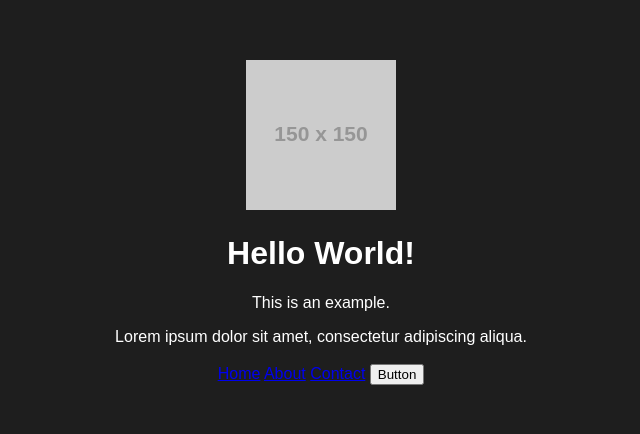
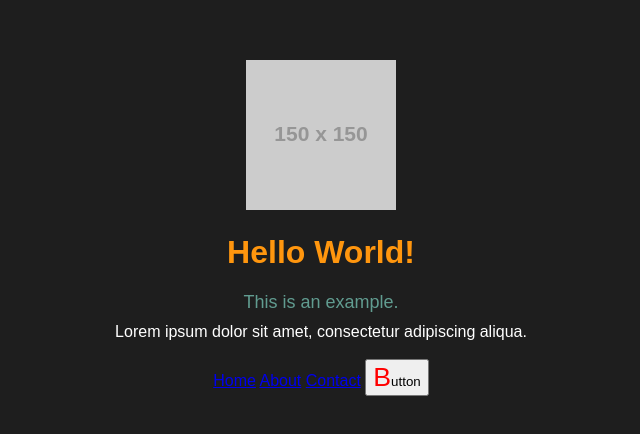
Before and after one commit to Gonz221978/COMP001B.LectureActivity1, a plain HTML site: page index.html in a window 1280 px wide. Shown: the part 196-630 px from the top of the page, without its empty margins (319-959 px from the left). Drawn offline with Linux system fonts and the light colour scheme; placeholder pictures from the web are drawn by us.

Commit message:
css demonstration additions

```diff
--- a/styles.css
+++ b/styles.css
@@ -1,3 +1,5 @@
+
+/* Initial */
 body {
     background-color: #1e1e1e;
     color: white;
@@ -5,3 +7,38 @@ body {
     text-align: center;
     margin-top: 20%;
 }
+
+/* Type Selector */
+p {
+    font-size: 18px;
+    color: rgb(97, 156, 144);
+    margin: 10px 0;
+}
+
+/* ID Selector */
+#main-title {
+    font-size: 32px;
+    color: rgb(255, 150, 14);
+    text-align: center;
+    margin-top: 20px;
+}
+
+/* Class Selector */s
+.box {
+    background-color: lightcoral;
+    padding: 10px;
+    margin: 10px 0;
+    border-radius: 5px;
+}
+
+/* Pseudo-class Selector */
+.nav-link:hover {
+    text-decoration: underline;
+    color: rgb(255, 174, 248);
+}
+
+/* Pseudo-element Selector */
+.cta-button::first-letter {
+    font-size: 200%;
+    color: red;
+}
```
